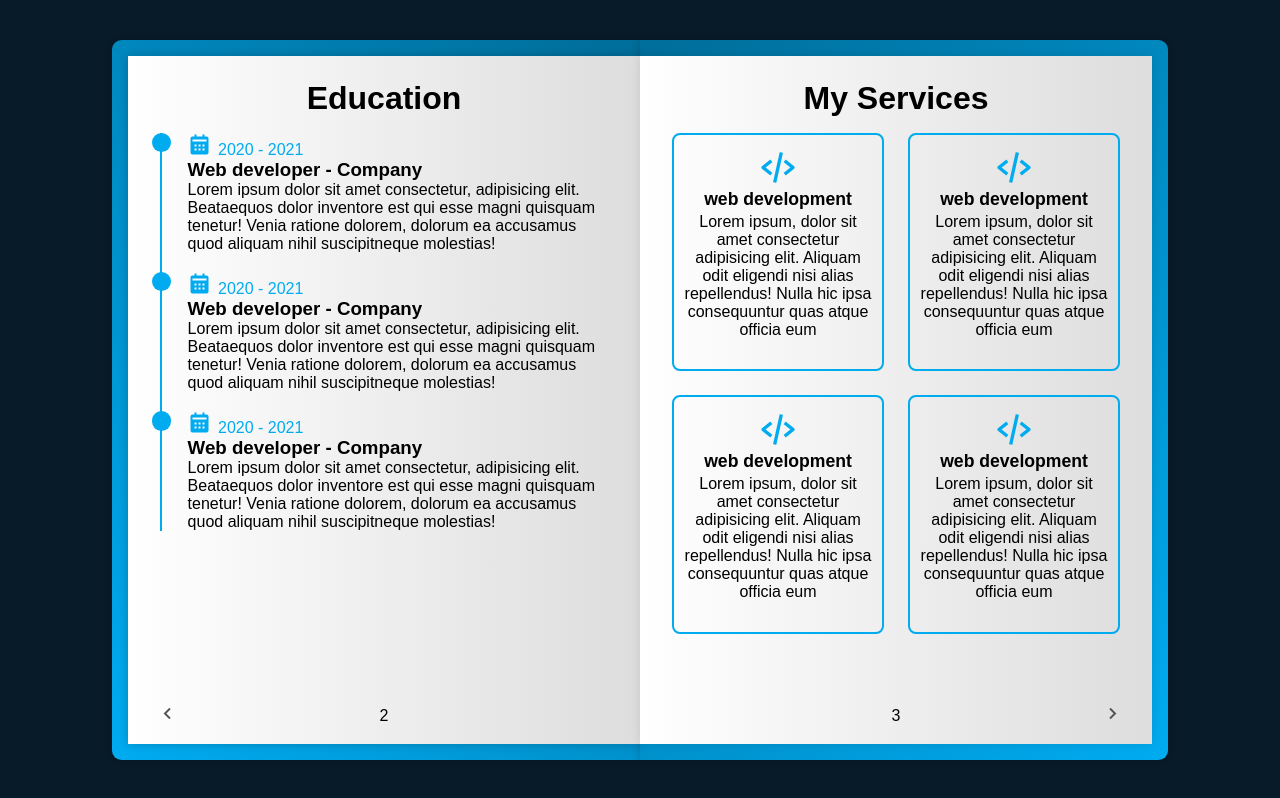
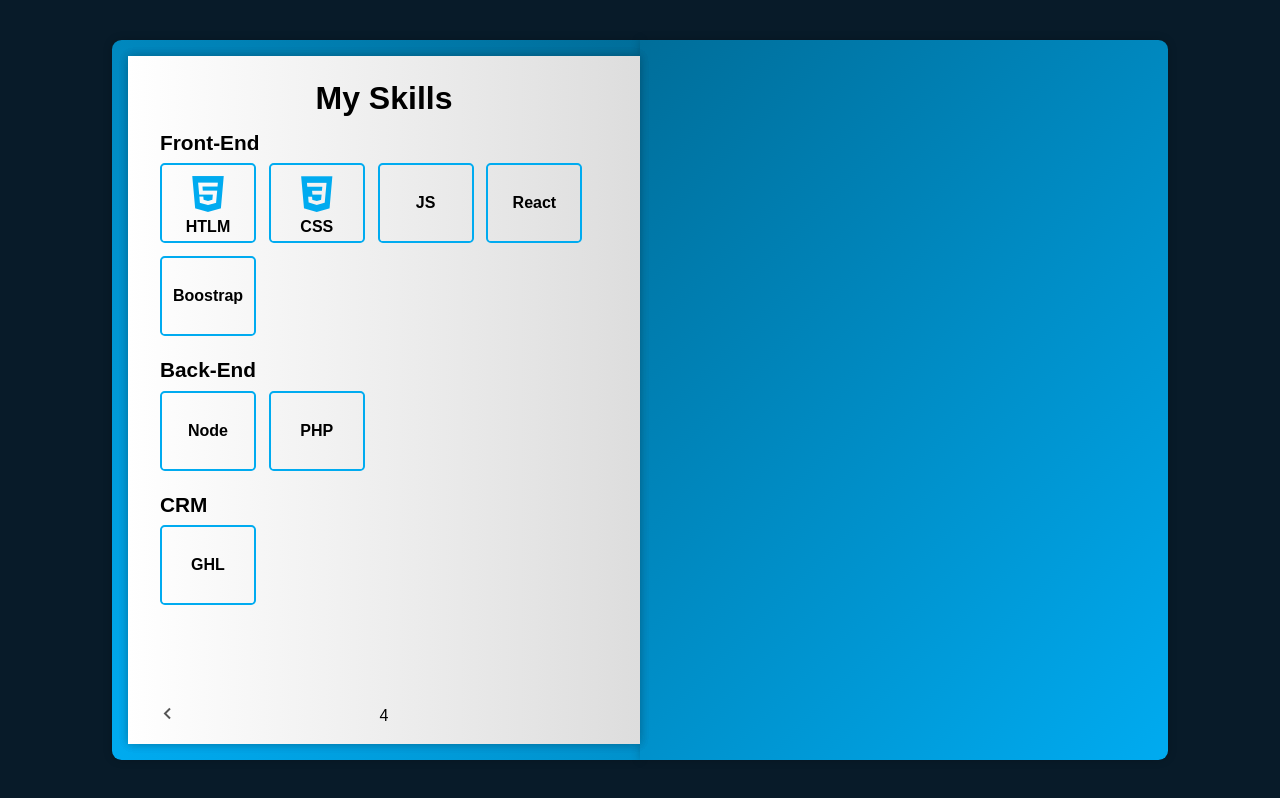
Before and after one commit to NoubissiViany/Portfolio, a React (Vite) app: page / in a window 1280 px wide. Built offline with nearby package versions, Linux system fonts and the light colour scheme.

Commit message:
Design the skills page

```diff
--- a/src/components/experience/Experience.jsx
+++ b/src/components/experience/Experience.jsx
@@ -1,6 +1,7 @@
 import { experience } from "../../data";
 import Education from "../education/Education";
 import Services from "../services/Services";
+import Skills from "../skills/Skills";
 import "./experience.css";
 
 export default function Experience() {
@@ -29,8 +30,9 @@ export default function Experience() {
         </div>
         <Education />
       </div>
-      <div className="book-page page-right" id="turn-2">
+      <div className="book-page page-right turn" id="turn-2">
         <Services />
+        <Skills />
       </div>
     </>
   );
--- a/src/components/skills/Skills.jsx
+++ b/src/components/skills/Skills.jsx
@@ -1,7 +1,58 @@
+import "./skills.css";
+
 export default function Skills() {
   return (
     <div className="page-back">
       <h1 className="title">My Skills</h1>
+
+      <div className="skills-box">
+        <div className="skills-content">
+          <h3>Front-End</h3>
+          <div className="content">
+            <span>
+              <i className="bx bxl-html5"></i>HTLM
+            </span>
+            <span>
+              <i className="bx bxl-css3"></i>CSS
+            </span>
+            <span>
+              <i className="bx"></i>JS
+            </span>
+            <span>
+              <i className="bx"></i>React
+            </span>
+            <span>
+              <i className="bx"></i>Boostrap
+            </span>
+          </div>
+        </div>
+
+        <div className="skills-content">
+          <h3>Back-End</h3>
+          <div className="content">
+            <span>
+              <i className="bx"></i>Node
+            </span>
+            <span>
+              <i className="bx"></i>PHP
+            </span>
+          </div>
+        </div>
+
+        <div className="skills-content">
+          <h3>CRM</h3>
+          <div className="content">
+            <span>
+              <i className="bx"></i>GHL
+            </span>
+          </div>
+        </div>
+
+        <span className="number-page">4</span>
+        <span className="nextprev-btn back" data-page="turn-2">
+          <i className="bx bx-chevron-left"></i>
+        </span>
+      </div>
     </div>
   );
 }
--- /dev/null
+++ b/src/components/skills/skills.css
@@ -0,0 +1,43 @@
+.skills-box {
+  display: flex;
+  flex-wrap: wrap;
+  gap: 1.5rem;
+}
+
+.skills-box .skills-content {
+  flex: 1 1 20rem;
+}
+
+.skills-content h3 {
+  font-size: 1.3rem;
+  line-height: 1;
+  margin-bottom: 0.6rem;
+}
+
+.skills-content .content {
+  display: flex;
+  flex-wrap: wrap;
+  gap: 0.8rem;
+}
+
+.skills-content .content span {
+  display: inline-flex;
+  justify-content: center;
+  align-items: center;
+  width: 6rem;
+  height: 5rem;
+  border: var(--border);
+  border-radius: 0.3rem;
+  font-weight: 600;
+  flex-direction: column;
+  transition: 0.3s ease;
+}
+
+.skills-content .content span:hover {
+  box-shadow: var(--box-shadow);
+}
+
+.skills-content .content span i {
+  font-size: 3rem;
+  color: var(--main-color);
+}
```
